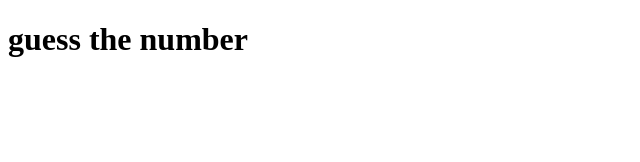
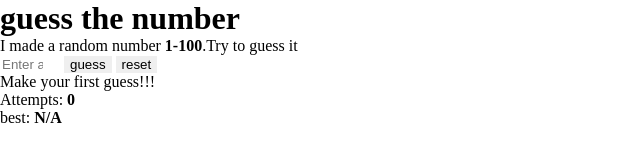
Before and after one commit to nikitaalexandrianu-design/guess_a_number, a plain HTML site: page index.html in a window 1280 px wide. Shown: the whole page, without its empty margins (0-640 px from the left). Drawn offline with Linux system fonts and the light colour scheme.

Commit message:
add styles

```diff
--- a/index.html
+++ b/index.html
@@ -9,6 +9,19 @@
 <body>
     <div class="card">
         <h1>guess the number</h1>
+        <p>I made a random number <strong>1-100</strong>.Try to guess it </p>
+        <div class="row">
+            <input id="inputGuess" type="number" min="1" max="100" placeholder="Enter a number">
+            <button id="btnGuess">guess</button>
+            <button id="btnReset" class="secondary">reset</button>
+        </div>
+
+        <div id="message" class="message">Make your first guess!!!</div>
+        <div class="stats">
+            <div>Attempts: <strong id="attempts">0</strong></div>
+            <div>best: <strong id="best">N/A</strong></div>
+        </div>
+
     </div>
 
     <script src="index.js"></script>
--- a/styles.css
+++ b/styles.css
@@ -0,0 +1,11 @@
+*{
+    margin: 0px;
+    border: 0px;
+    box-sizing: border-box;
+}
+
+.card{
+
+    display: flex;
+    flex-direction: column;
+}
```
Also changed, not shown: index.js (line endings or trailing spaces).
